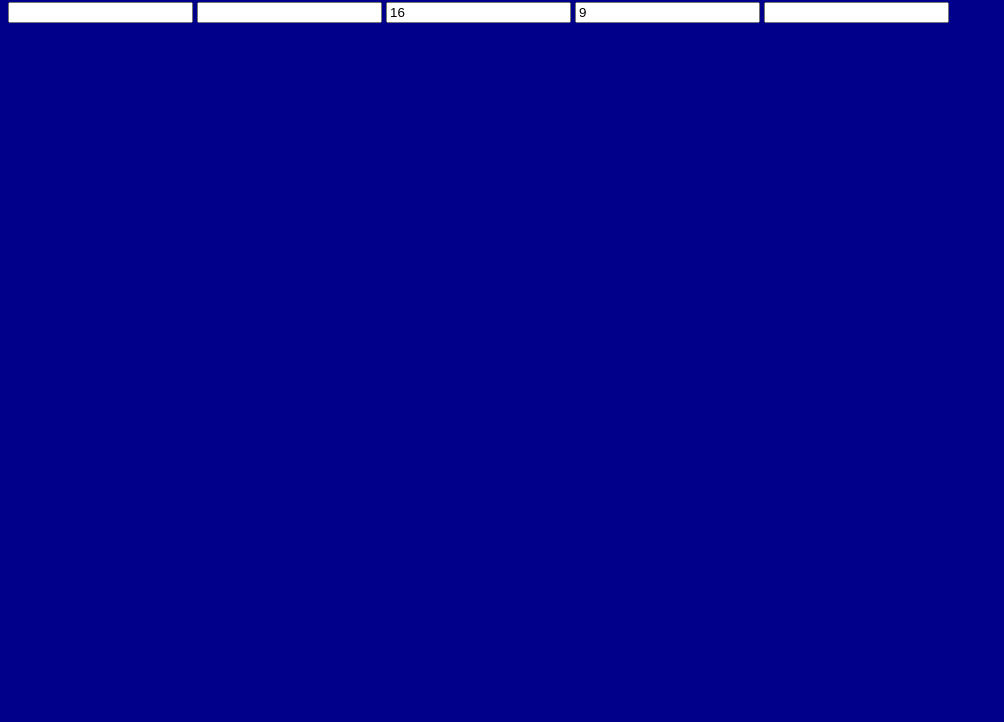
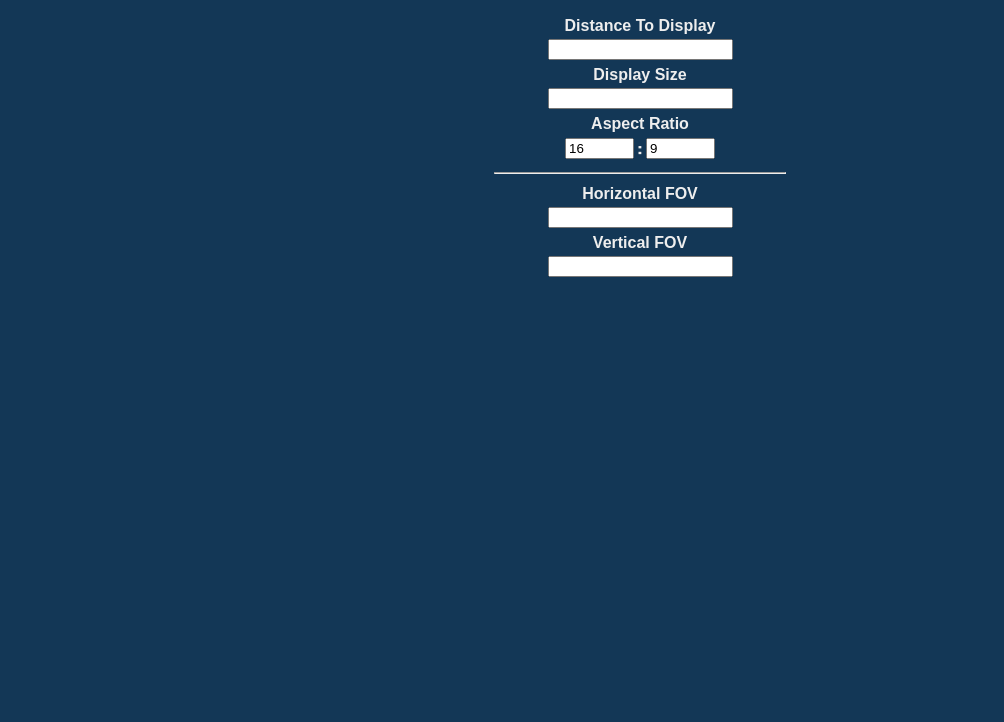
Before and after one commit to Puulis/Puulis.github.io, a plain HTML site: page index.htm in a window 1280 px wide. Shown: the part 78-800 px from the top of the page, without its empty margins (0-1004 px from the left). Drawn offline with Linux system fonts and the light colour scheme.

Commit message:
Add files via upload

```diff
--- a/default.css
+++ b/default.css
@@ -1,4 +1,24 @@
 Body
 {
-	background-color: darkblue;
+	background-color: #133756;
+	text-align:center;
 }
+p1 {
+	font-family: Impact, Charcoal, sans-serif;
+	color: #eeeeee;
+}
+th {
+	font-family: Charcoal, sans-serif;
+	color: #eeeeee;
+}
+h1 {
+	font-family: Impact, Charcoal, sans-serif;
+	color: #eeeeee;
+}
+table.center {
+	margin-left:auto;
+	margin-right:auto;
+}
+hr {
+	width: 23%;
+}
--- a/index.htm
+++ b/index.htm
@@ -3,12 +3,13 @@
 	<head>
 		<link rel="stylesheet" type="text/css" href="default.css">
 		<title>
-			I am rusty
+			FOV Calculator
 		</title>
 	</head>
 	<body>
+		<div id="pwrap">
 		<script language="javascript">
-			function sum() {
+			function findmyfov() {
 			var _dist = parseInt(document.getElementById('dist').value);
 
 			var _size = parseInt(document.getElementById('size').value);
@@ -23,18 +24,77 @@
 
 			var _width = _aspectw * (_size/_aspecthyp);
 
-			var result = _dist + _size;
-			if (!isNaN(result)) {
-				document.getElementById('text5').value = _height;
+			var _result = (2 * (Math.atan(0.5*(_width/_dist)))) * (180/Math.PI);
+			if (!isNaN(_result)) {
+				document.getElementById('horizfovangle').value = Math.round(_result).toString() + ' degrees';
+				document.getElementById('vertfovangle').value = Math.round((2 * (Math.atan(0.5*(_height/_dist)))) * (180/Math.PI)).toString() + ' degrees';
 			}
 		}
 		</script>
  		<h1>FOV Calculator</h1>
-		<input type="text" id="dist"  onkeyup="sum();" />
-		<input type="text" id="size"  onkeyup="sum();" />
-		<input type="text" id="aspectw"  value="16" onkeyup="sum();" />
-		<input type="text" id="aspecth" value="9" onkeyup="sum();" />
-		<input type="text" id="text5" />
+
+		<table class="center">
+			<th>
+				Distance To Display
+			</th>
+			<tr>
+				<td>
+				<input type="text" id="dist"  onkeyup="findmyfov();" />
+				</td>
+			</tr>
+		</table>
+
+		<table class="center">
+			<th>
+				Display Size
+			</th>
+			<tr>
+				<td>
+				<input type="text" id="size"  onkeyup="findmyfov();" />
+				</td>
+			</tr>
+
+		</table>
+
+		<table class="center">
+			<th colspan="3">
+				Aspect Ratio
+			</th>
+			<tr>
+				<td>
+				<input type="text" id="aspectw" value="16" style="width: 61px;" onkeyup="findmyfov();" maxlength="2" />
+				</td>
+				<td>
+					<p1><b>:</b></p1>
+				<td>
+				<input type="text" id="aspecth" value="9" style="width: 61px;" onkeyup="findmyfov();" maxlength="2" />
+				</td>
+			</tr>
+		</table>
+		<hr>
+		<table class="center">
+			<th>
+				Horizontal FOV
+			</th>
+			<tr>
+			<td>
+			<input type="text" readonly id="horizfovangle" />
+			</td>
+			</tr>
+		</table>
+		<table class="center">
+			<th>
+				Vertical FOV
+			</th>
+			<tr>
+			<td>
+			<input type="text" readonly id="vertfovangle" />
+			</td>
+			</tr>
+		</table>
+
+
+	</div>
 	</body>
 
 </html>
```
